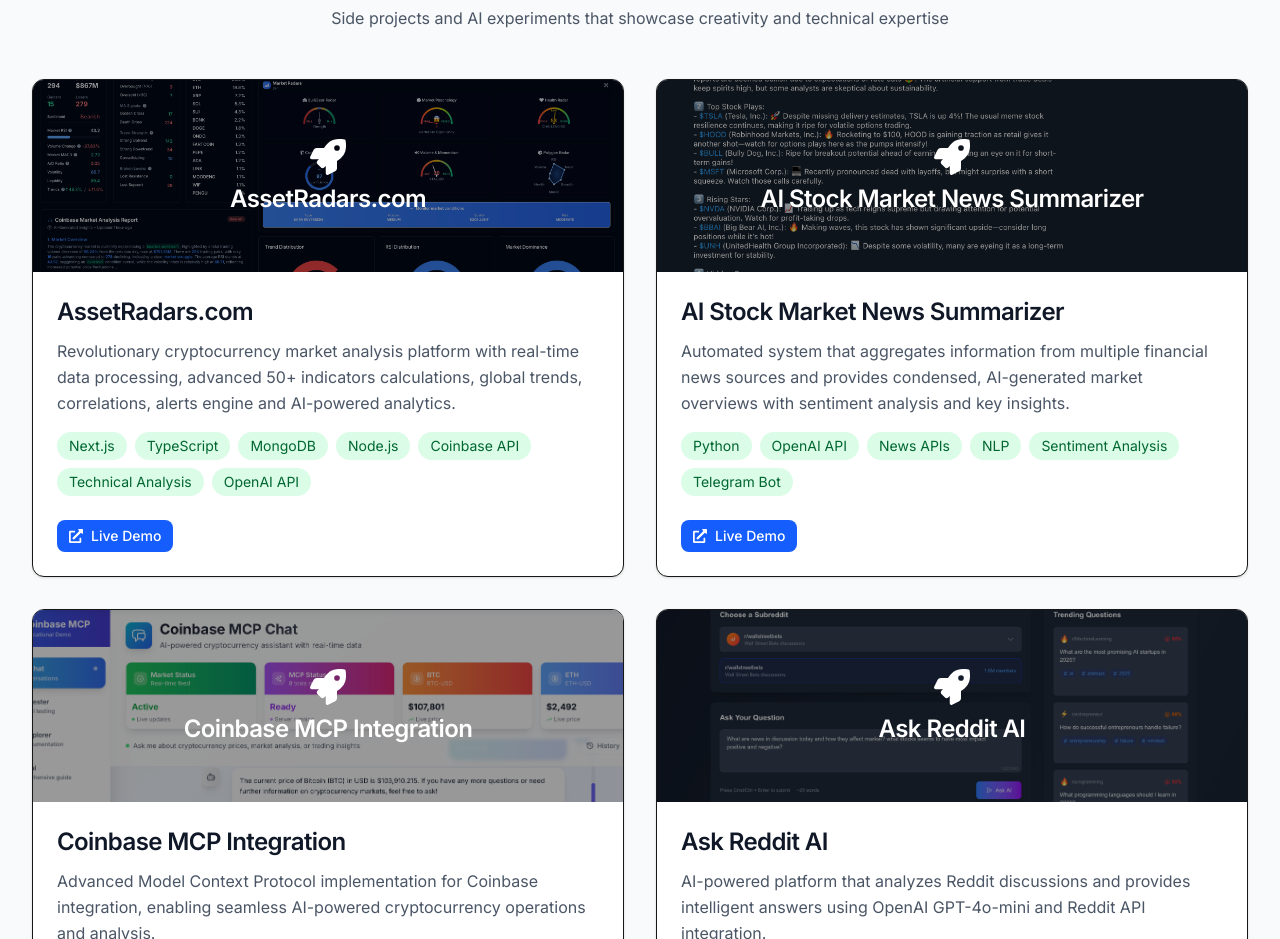
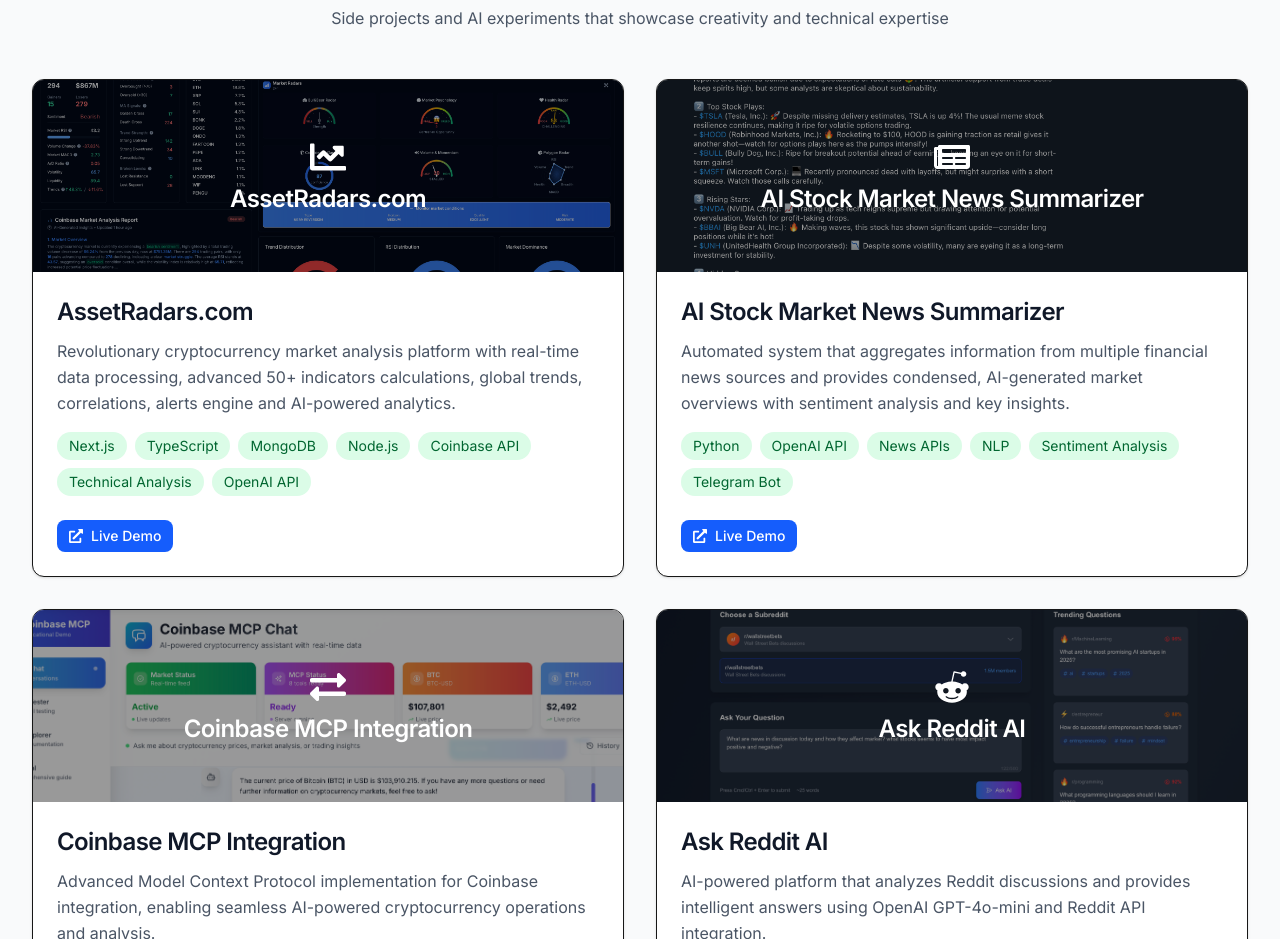
Before and after one commit to Bichev/personal-brand, a Next.js app: page / in a window 1280 px wide. Shown: the part 3800-4739 px from the top of the page. Built offline with nearby package versions, Linux system fonts and the light colour scheme.

Commit message:
styles update

```diff
--- a/src/components/ProjectsSection.tsx
+++ b/src/components/ProjectsSection.tsx
@@ -4,14 +4,15 @@
 import Image from 'next/image';
 import {
   FaGithub, FaExternalLinkAlt, FaRocket, FaPlane, FaRobot,
-  FaTv, FaLink, FaPiggyBank, FaBookOpen, FaWifi, FaBuilding
+  FaTv, FaLink, FaPiggyBank, FaBookOpen, FaWifi, FaBuilding,
+  FaChartLine, FaNewspaper, FaExchangeAlt, FaRedditAlien
 } from 'react-icons/fa';
 import { Card } from './Card';
 import { Button } from './Button';
 import { ENTERPRISE_PROJECTS, PERSONAL_PROJECTS } from '@/lib/constants';
 import { SectionProps, Project } from '@/types';
 
-const enterpriseIconMap = {
+const iconMap = {
   FaPlane: <FaPlane className="text-4xl mb-2 mx-auto" />,
   FaRobot: <FaRobot className="text-4xl mb-2 mx-auto" />,
   FaTv: <FaTv className="text-4xl mb-2 mx-auto" />,
@@ -19,6 +20,11 @@
   FaPiggyBank: <FaPiggyBank className="text-lg mt-1" />,
   FaBookOpen: <FaBookOpen className="text-lg mt-1" />,
   FaWifi: <FaWifi className="text-lg mt-1" />,
+  FaChartLine: <FaChartLine className="text-4xl mb-2 mx-auto" />,
+  FaNewspaper: <FaNewspaper className="text-4xl mb-2 mx-auto" />,
+  FaExchangeAlt: <FaExchangeAlt className="text-4xl mb-2 mx-auto" />,
+  FaRedditAlien: <FaRedditAlien className="text-4xl mb-2 mx-auto" />,
+  FaRocket: <FaRocket className="text-4xl mb-2 mx-auto" />,
 };
 
 export function ProjectsSection({ className, id = 'projects' }: SectionProps) {
@@ -28,12 +34,28 @@
   const otherPersonalProjects = PERSONAL_PROJECTS.filter(project => !project.featured);
 
   const getEnterpriseIcon = (iconName: string, isFeatured: boolean = false) => {
-    const icon = enterpriseIconMap[iconName as keyof typeof enterpriseIconMap];
+    const icon = iconMap[iconName as keyof typeof iconMap];
     if (isFeatured) {
       return <div className="text-white">{icon}</div>;
     }
     return <div className="text-blue-600 dark:text-blue-400 flex-shrink-0">{icon}</div>;
   };
+
+  const getPersonalIcon = (iconName: string, isFeatured: boolean = false) => {
+    const iconKey = iconName || 'FaRocket';
+    const icon = iconMap[iconKey as keyof typeof iconMap];
+
+    if (isFeatured) {
+      // For featured cards, the icon is large and white, overlaying an image or gradient
+      return <div className="text-white">{icon}</div>;
+    }
+    // For non-featured cards, the icon is smaller and has the green brand color
+    const smallIcon = {
+      ...icon,
+      props: { ...icon.props, className: 'text-lg mt-1' }
+    };
+    return <div className="text-green-600 dark:text-green-400 flex-shrink-0">{smallIcon}</div>;
+  }
 
   return (
     <section id={id} className={`py-10 bg-gray-50 dark:bg-gray-800 ${className}`}>
@@ -205,7 +227,7 @@
                         />
                         <div className="absolute inset-0 bg-black/40 flex items-center justify-center p-4 text-center transition-colors group-hover:bg-black/50">
                            <div className="text-white text-center">
-                            <FaRocket className="text-4xl mb-2 mx-auto" />
+                            {getPersonalIcon(project.icon!, true)}
                             <h3 className="text-xl font-bold">{project.title}</h3>
                           </div>
                         </div>
@@ -213,7 +235,7 @@
                     ) : (
                       <div className="absolute inset-0 bg-gradient-to-r from-green-500 to-teal-600 flex items-center justify-center">
                         <div className="text-white text-center">
-                          <FaRocket className="text-4xl mb-2 mx-auto" />
+                          {getPersonalIcon(project.icon!, true)}
                           <h3 className="text-xl font-bold">{project.title}</h3>
                         </div>
                       </div>
@@ -286,7 +308,7 @@
                   <Card className="h-full flex flex-col">
                     <div className="flex-grow">
                       <div className="flex items-start gap-3 mb-3">
-                        <FaRocket className="text-green-600 dark:text-green-400 text-lg mt-1" />
+                        {getPersonalIcon(project.icon!)}
                         <h4 className="text-lg font-semibold text-gray-900 dark:text-white">
                           {project.title}
                         </h4>
--- a/src/lib/constants.ts
+++ b/src/lib/constants.ts
@@ -105,6 +105,7 @@
     // githubUrl: 'https://github.com/vladimirbi/assetradars',
     featured: true,
     image: '/projects/assetradars.jpg',
+    icon: 'FaChartLine',
   },
   {
     id: 'ai-stock-news',
@@ -114,6 +115,7 @@
     featured: true,
     image: '/projects/stock-news.jpg',
     liveUrl: 'https://t.me/wsb_sum',
+    icon: 'FaNewspaper',
   },
   {
     id: 'coinbase-mcp',
@@ -124,6 +126,7 @@
     liveUrl: 'http://54.81.70.175:3005',
     githubUrl: 'https://github.com/Bichev/coinbase-chat-mcp',
     image: '/projects/coinbase-mcp.jpg',
+    icon: 'FaExchangeAlt',
   },
   {
     id: 'reddit-ai',
@@ -134,6 +137,7 @@
     liveUrl: 'https://ask-reddit-ai.vercel.app',
     image: '/projects/reddit-ai.jpg',
     featured: true,
+    icon: 'FaRedditAlien',
   },
   // {
   //   id: 'crypto-trading-ai',
```
